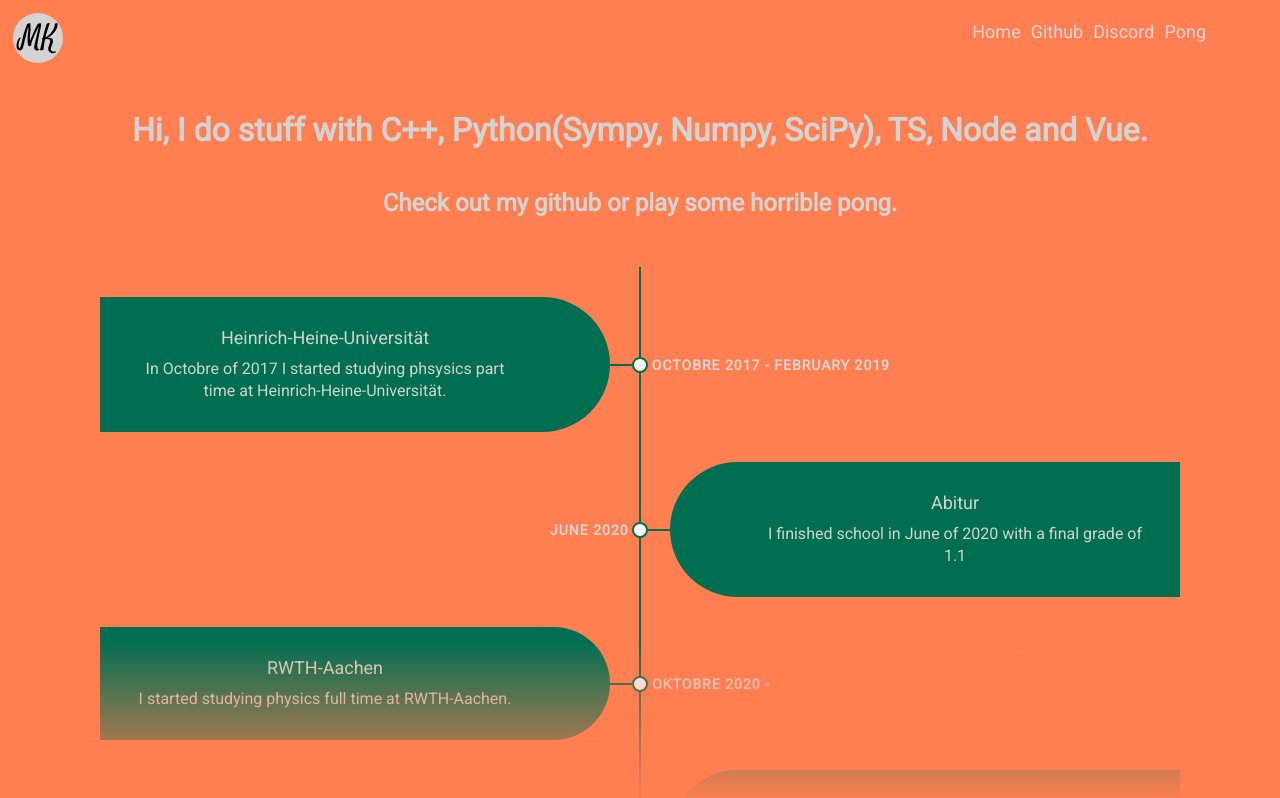
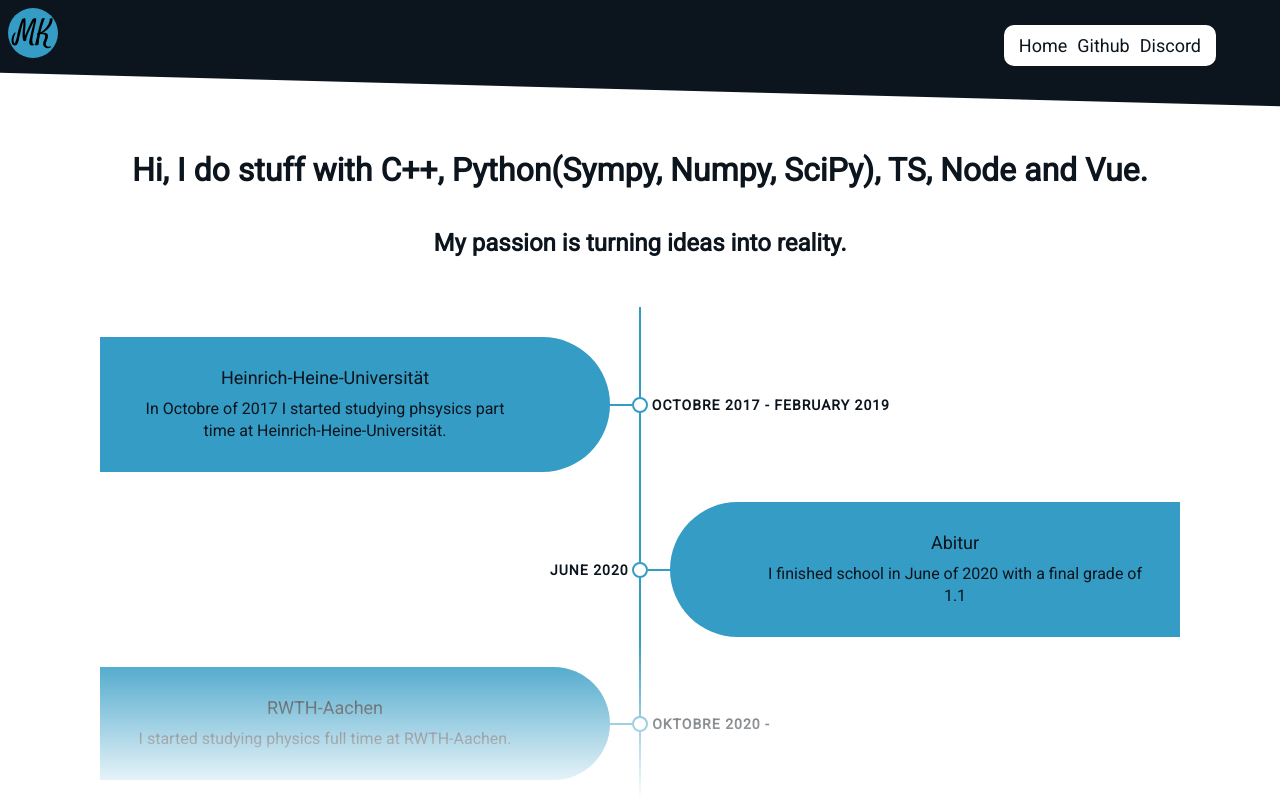
Before and after one commit to moritzkalwa/homepage, a Vue app: page / in a window 1280 px wide. Shown: the top 798 px of the page. Built offline with nearby package versions, Linux system fonts and the light colour scheme.

Commit message:
refactor: styling

```diff
--- a/src/App.vue
+++ b/src/App.vue
@@ -5,8 +5,8 @@ import BottomFade from "@/components/BottomFade.vue";
 </script>
 
 <template>
-  <header>
-    <div class="wrapper">
+  <div class="header">
+    <div class="nav-wrapper">
       <Logo />
       <nav>
         <RouterLink class="route" to="/">Home</RouterLink>
@@ -15,47 +15,60 @@ import BottomFade from "@/components/BottomFade.vue";
         <a href="https://discordapp.com/users/190487569362845696" class="route"
           >Discord</a
         >
-        <RouterLink class="route" to="/pong">Pong</RouterLink>
       </nav>
     </div>
-  </header>
+  </div>
 
   <RouterView />
   <BottomFade />
 </template>
 
 <style lang="scss">
-* {
-  margin: 0;
-  padding: 0;
-  font-family: "Roboto", sans-serif;
-  color: lightgray;
-}
-@import url("https://fonts.googleapis.com/css2?family=Roboto&display=swap");
+@import "@/assets/base.scss";
 body {
-  background-color: coral;
-  overflow-x: hidden;
+  background-color: var(--color-background);
+  width: 100vw;
   &::-webkit-scrollbar {
     display: none;
   }
-
-  -ms-overflow-style: none; /* IE and Edge */
-  scrollbar-width: none; /* Firefox */
+  overflow-x: hidden;
 }
 
-.wrapper {
-  margin: 5px;
+.header {
+  overflow: hidden;
+  position: sticky;
+  top: 0;
+  z-index: 10;
+  padding-bottom: 20px;
+  &:after {
+    content: "";
+    z-index: -1;
+    display: block;
+    position: relative;
+    background-color: var(--color-background-alternate);
+    padding-top: 100%;
+    margin-top: -100%;
+    height: 20px;
+    width: 110%;
+    transform:rotate(1.5deg);
+  }
+}
+
+.nav-wrapper {
+  margin-bottom: 5px;
   display: flex;
+  background-color: var(--color-background-alternate);
 }
 
 nav {
   font-size: large;
   margin-left: auto;
-  padding: 2vh;
-  padding-right: 5vw;
+  margin-right: 5vw;
   display: flexbox;
-  justify-content: center;
-  text-align: center;
+  margin-top: auto;
+  padding: 10px;
+  border-radius: 10px;
+  background-color: var(--color-background);
   & > * {
     text-align: center;
   }
--- /dev/null
+++ b/src/assets/base.scss
@@ -0,0 +1,26 @@
+@import url("https://fonts.googleapis.com/css2?family=Roboto&display=swap");
+
+:root {
+  --color-background: white;
+  --color-background-alternate: #0c151d;
+  --color-accent: #349cc5;
+}
+
+@media (prefers-color-scheme: dark) {
+  :root {
+    --color-background: #0c151d;
+    --color-background-alternate: white;
+  }
+}
+
+body {
+  min-height: 100vh;
+  min-width: 100vw;
+}
+
+* {
+  margin: 0;
+  padding: 0;
+  font-family: "Roboto", sans-serif;
+  color: var(--color-background-alternate);
+}
--- a/src/components/BottomFade.vue
+++ b/src/components/BottomFade.vue
@@ -8,7 +8,7 @@ export default defineComponent({
       let documentHeight = document.body.scrollHeight;
       let currentScroll = window.scrollY + window.innerHeight;
       // When the user is [modifier]px from the bottom, fire the event.
-      let modifier = 50;
+      let modifier = 100;
       return Math.max(
         Math.min(-(currentScroll - documentHeight) / modifier, 1.0),
         0.0
@@ -36,7 +36,7 @@ export default defineComponent({
   bottom: 0;
   width: 100%;
   height: 20vh;
-  background-image: linear-gradient(transparent, coral);
+  background-image: linear-gradient(transparent, var(--color-background));
   z-index: 100;
 }
 
--- a/src/components/CV.vue
+++ b/src/components/CV.vue
@@ -64,7 +64,7 @@ export default defineComponent({
 }
 
 body {
-  background: #ffffff;
+  background: --var(--color-background);
 }
 
 .timeline {
@@ -80,7 +80,7 @@ body {
   content: "";
   position: absolute;
   width: 2px;
-  background: #006e51;
+  background: var(--color-accent);
   top: 0;
   bottom: 0;
   left: 50%;
@@ -109,8 +109,8 @@ body {
   height: 16px;
   top: calc(50% - 8px);
   right: -8px;
-  background: #ffffff;
-  border: 2px solid #006e51;
+  background: var(--color-background);
+  border: 2px solid var(--color-accent);
   border-radius: 16px;
   z-index: 1;
 }
@@ -126,7 +126,7 @@ body {
   height: 2px;
   top: calc(50% - 1px);
   right: 8px;
-  background: #006e51;
+  background: var(--color-accent);
   z-index: 1;
 }
 
@@ -141,7 +141,6 @@ body {
   text-align: center;
   font-size: 14px;
   font-weight: bold;
-  color: lightgray;
   text-transform: uppercase;
   letter-spacing: 1px;
   z-index: 1;
@@ -157,7 +156,7 @@ body {
 
 .container .content {
   padding: 30px 90px 30px 30px;
-  background: #006e51;
+  background: var(--color-accent);
   position: relative;
   border-radius: 0 500px 500px 0;
 }
@@ -171,14 +170,12 @@ body {
   margin: 0 0 10px 0;
   font-size: 18px;
   font-weight: normal;
-  color: lightgray;
 }
 
 .container .content p {
   margin: 0;
   font-size: 16px;
   line-height: 22px;
-  color: lightgray;
 }
 
 @media (max-width: 767.98px) {
@@ -204,7 +201,7 @@ body {
   .container.left::before,
   .container.right::before {
     left: 100px;
-    border-color: transparent #006e51 transparent transparent;
+    border-color: transparent var(--color-accent) transparent transparent;
   }
 
   .container.left .date,
--- a/src/components/MainLogo.vue
+++ b/src/components/MainLogo.vue
@@ -41,7 +41,7 @@ export default defineComponent({
     @mouseleave="onLeave"
     @click="onClick"
   >
-    <img alt="logo" src="@/assets/Logo.svg" />
+    <img alt="logo" src="@/assets/icons/Logo.svg" />
   </div>
 </template>
 
@@ -49,7 +49,7 @@ export default defineComponent({
 .logo {
   width: 50px;
   height: 50px;
-  background-color: lightgray;
+  background-color: var(--color-accent);
   border-radius: 50%;
   margin: 1vh;
   & > img {
@@ -61,7 +61,7 @@ export default defineComponent({
   }
   &.moving {
     position: relative;
-    background-color: coral;
+    background-color: var(--color-background);
     cursor: pointer;
     animation: moving 6s forwards linear;
     &:before {
@@ -70,8 +70,8 @@ export default defineComponent({
       width: 50px;
       height: 50px;
       border-radius: 50%;
-      background-image: linear-gradient(112.5, transparent 50%, lightgray 50%),
-        linear-gradient(112.5, lightgray 50%, transparent 50%);
+      background-image: linear-gradient(112.5, transparent 50%, var(--color-accent) 50%),
+        linear-gradient(112.5, var(--color-accent) 50%, transparent 50%);
       transform: rotate(72.5deg);
       animation: mouth 0.3s infinite alternate;
     }
@@ -90,8 +90,8 @@ export default defineComponent({
       width: 50px;
       height: 50px;
       border-radius: 50%;
-      background-image: linear-gradient(112.5, transparent 50%, lightgray 50%),
-        linear-gradient(112.5, lightgray 50%, transparent 50%);
+      background-image: linear-gradient(112.5, transparent 50%, var(--color-accent) 50%),
+        linear-gradient(112.5, var(--color-accent) 50%, transparent 50%);
       transform: rotate(72.5deg);
       animation: mouth 0s forwards 0.5s;
     }
@@ -127,21 +127,21 @@ export default defineComponent({
 
 @keyframes mouth {
   from {
-    background-image: linear-gradient(360deg, lightgray 0%, lightgray 100%);
+    background-image: linear-gradient(360deg, var(--color-accent) 0%, var(--color-accent) 100%);
   }
   to {
-    background-image: linear-gradient(135deg, transparent 50%, lightgray 50%),
-      linear-gradient(90deg, lightgray 50%, transparent 50%);
+    background-image: linear-gradient(135deg, transparent 50%, var(--color-accent) 50%),
+      linear-gradient(90deg, var(--color-accent) 50%, transparent 50%);
   }
 }
 
 @keyframes logo {
   from {
-    background-color: lightgray;
+    background-color: var(--color-accent);
     cursor: default;
   }
   to {
-    background-color: coral;
+    background-color: var(--color-background);
     cursor: pointer;
   }
 }
--- a/src/components/PongGame.vue
+++ /dev/null
@@ -1,123 +0,0 @@
-<script lang="ts">
-import { defineComponent, ref } from "vue";
-
-export default defineComponent({
-  components: {},
-  setup() {
-    let gameStarted = false;
-    const ballPosition = ref([0.5, 0.5]);
-    const standardVelocity = 0.004;
-    const direction = Math.random() * 2 * Math.PI;
-    let ballVelocity = [
-      Math.cos(direction) * standardVelocity,
-      Math.sin(direction) * standardVelocity,
-    ];
-    let oldBallVelocity = [0, 0];
-    let vy = 0;
-    const playerPosition = ref([0.1, 0.5]);
-    const startGame = () => {
-      if (!gameStarted)
-        setInterval(() => {
-          gameStarted = true;
-          //playerIntersects
-          if (
-            ballPosition.value[0] < 0.1 &&
-            ballPosition.value[0] > 0.07 &&
-            ballPosition.value[1] > playerPosition.value[1] - 0.15 &&
-            ballPosition.value[1] < playerPosition.value[1] + 0.15
-          ) {
-            ballVelocity[0] = Math.abs(ballVelocity[0]);
-            ballVelocity[1] =
-              Math.atan(vy / ballVelocity[0]) * standardVelocity;
-          }
-
-          //wallIntersects
-          if (ballPosition.value[0] > 1) ballVelocity[0] = -ballVelocity[0];
-          if (ballPosition.value[1] > 1 || ballPosition.value[1] < 0)
-            ballVelocity[1] = -ballVelocity[1];
-          if (ballPosition.value[0] < 0) {
-            ballPosition.value = [0.5, 0.5];
-            oldBallVelocity = [...ballVelocity];
-            setTimeout(() => {
-              const direction = Math.random() * 2 * Math.PI;
-              ballVelocity = [
-                Math.cos(direction) * standardVelocity,
-                Math.sin(direction) * standardVelocity,
-              ];
-            }, 1000);
-            ballVelocity = [0, 0];
-          }
-
-          //move Ball
-          ballPosition.value[0] += ballVelocity[0];
-          ballPosition.value[1] += ballVelocity[1];
-        }, 5);
-    };
-    const onMouseMove = (event: any, target?: any): void => {
-      target = target || event.currentTarget;
-
-      const cx = event.clientX || 0;
-      const cy = event.clientY || 0;
-      const rect = target.getBoundingClientRect();
-
-      const dx = (cx - rect.left) / (rect.right - rect.left);
-      const dy = (cy - rect.top) / (rect.bottom - rect.top);
-      vy = ((dy - playerPosition.value[1]) * 50) / (rect.bottom - rect.top);
-      playerPosition.value[1] = dy;
-    };
-    return {
-      ballPosition,
-      startGame,
-      playerPosition,
-      onMouseMove,
-    };
-  },
-});
-</script>
-
-<template>
-  <div class="pong-wrapper" @mouseenter="startGame" @mousemove="onMouseMove">
-    <div
-      class="ball"
-      :style="{
-        left: ballPosition[0] * 100 + '%',
-        top: ballPosition[1] * 100 + '%',
-      }"
-    ></div>
-    <div
-      class="player"
-      :style="{
-        left: playerPosition[0] * 100 + '%',
-        top: playerPosition[1] * 100 + '%',
-      }"
-    ></div>
-  </div>
-</template>
-
-<style lang="scss" scoped>
-.pong-wrapper {
-  border-style: solid;
-  border-left: none;
-  border-right: none;
-  overflow: hidden;
-  cursor: none;
-  width: 100vw;
-  height: 60vh;
-  margin-left: auto;
-  margin-right: auto;
-  & > .ball {
-    transform: translate(-10px, -10px);
-    position: relative;
-    width: 20px;
-    height: 20px;
-    background-color: lightgray;
-  }
-  & > .player {
-    transform: translate(-10px, -40px);
-    position: relative;
-    width: 20px;
-    height: 80px;
-    background-color: lightgray;
-  }
-}
-</style>
--- a/src/router/index.ts
+++ b/src/router/index.ts
@@ -8,11 +8,6 @@ const router = createRouter({
       path: "/",
       name: "home",
       component: HomeView,
-    },
-    {
-      path: "/pong",
-      name: "pong",
-      component: () => import("../views/PongView.vue"),
     },
     /*
     {
--- a/src/views/HomeView.vue
+++ b/src/views/HomeView.vue
@@ -7,7 +7,7 @@ import CV from "@/components/CV.vue";
     <h1>
       Hi, I do stuff with C++, Python(Sympy, Numpy, SciPy), TS, Node and Vue.
     </h1>
-    <h2>Check out my github or play some horrible pong.</h2>
+    <h2>My passion is turning ideas into reality.</h2>
     <CV />
   </main>
 </template>
--- a/src/views/PongView.vue
+++ /dev/null
@@ -1,19 +0,0 @@
-<script setup lang="ts">
-import Pong from "@/components/PongGame.vue";
-</script>
-
-<template>
-  <main>
-    <h1>Let's play some horrible Pong!</h1>
-    <Pong />
-  </main>
-</template>
-
-<style lang="scss">
-main {
-  text-align: center;
-  & > * {
-    margin-top: 5vh;
-  }
-}
-</style>
```
Also changed, not shown: src/assets/icons/Logo.svg (renamed from src/assets/Logo.svg).
